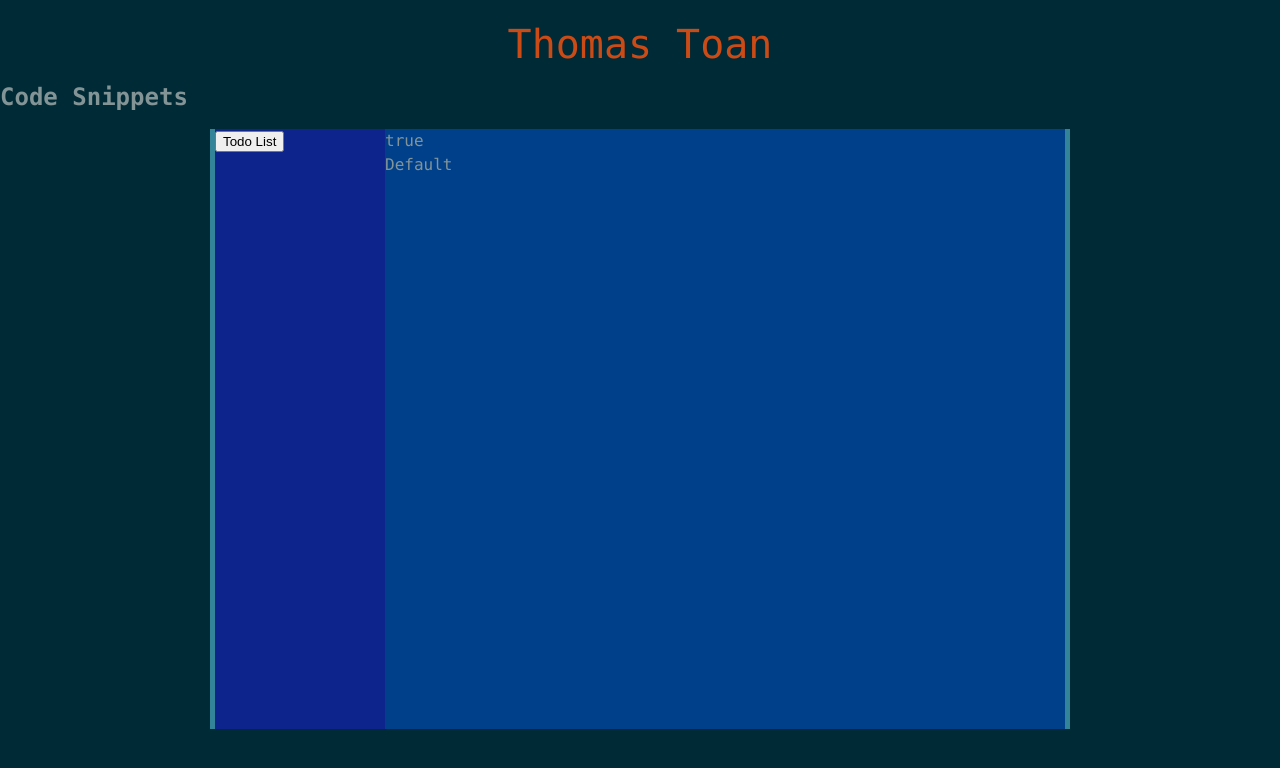
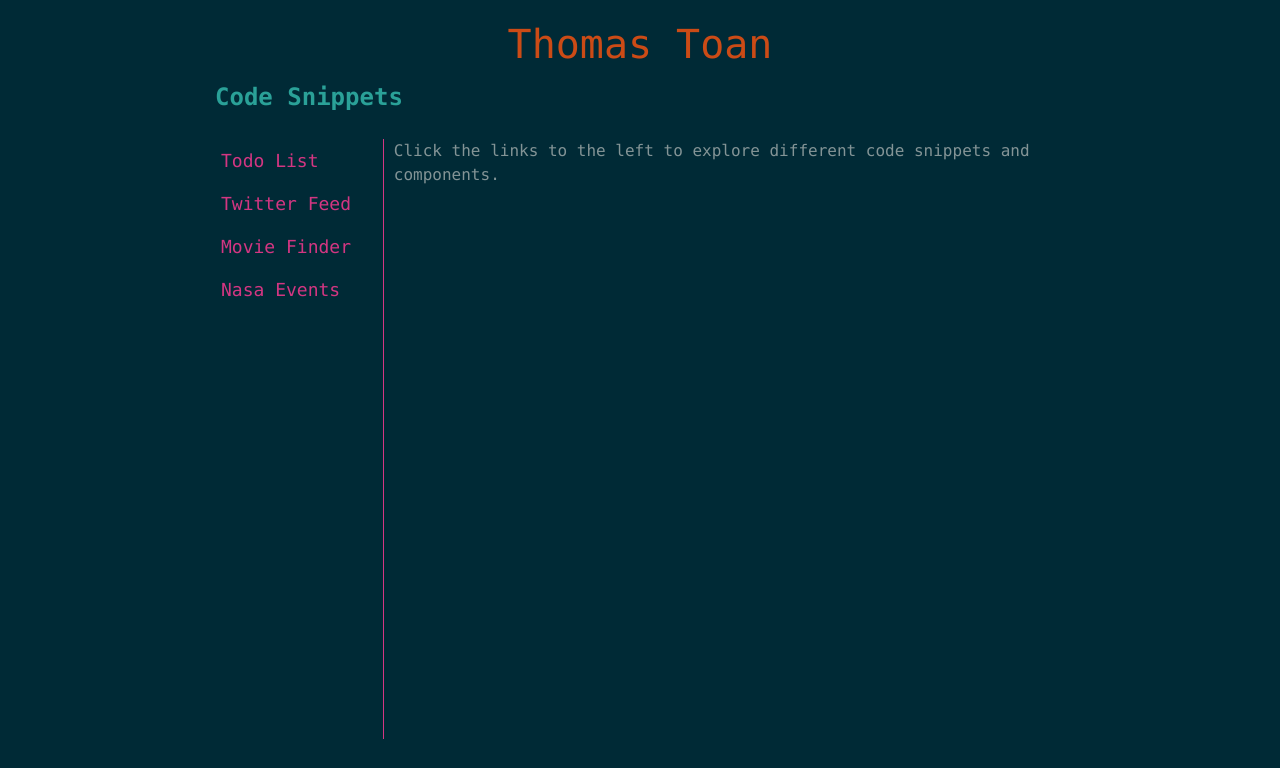
Before and after one commit to Toaney/thomastoan, a React (Create React App) app: page /snippets in a window 1280 px wide. Shown: the top 768 px of the page. Built offline with nearby package versions, Linux system fonts and the light colour scheme.

Commit message:
style code snippets page

```diff
--- a/src/App.css
+++ b/src/App.css
@@ -196,7 +196,7 @@ input:checked{
   display: flex;
   background-color: #338399;
   max-width: 850px;
-  margin: 0 auto;
+  margin: 0 auto 30px;
   padding: 0px 5px 0px 5px;
   min-height: 600px;
 }
@@ -210,3 +210,8 @@ input:checked{
   width: 80%;
   background-color: #00408a;
 }
+
+.sidebar-link {
+  background: none;
+  outline: none;
+}
--- a/src/App.js
+++ b/src/App.js
@@ -1,6 +1,7 @@
 import React from 'react';
 import { BrowserRouter as Router, Route, Link } from 'react-router-dom';
-import './App.css';
+// import './App.css';
+import './scss/styles.scss';
 import TodoList from "./code-snippets/todo-list.js";
 import Home from "./pages/home.js";
 import Snippets from "./pages/snippets.js";
--- a/src/pages/snippets.js
+++ b/src/pages/snippets.js
@@ -6,19 +6,29 @@ function Snippets() {
 
     return(
         <React.Fragment>
-            <h2>Code Snippets</h2>
+            <div className="snippets-header">
+                <h2>Code Snippets</h2>
+            </div>
             <div className="snippets-container">
                 {/* //add sidebar component */}
                 <div className="snippets-sidebar">
                     <button class="sidebar-link" onClick={event => setDisplayLink("todo-list")}>
                         Todo List
                     </button>
+                    <button class="sidebar-link" onClick={event => setDisplayLink("twitter-feed-finder")}>
+                        Twitter Feed
+                    </button>
+                    <button class="sidebar-link" onClick={event => setDisplayLink("movie-finder")}>
+                        Movie Finder
+                    </button>
+                    <button class="sidebar-link" onClick={event => setDisplayLink("nasa-event-finder")}>
+                        Nasa Events
+                    </button>
                 </div>
                 {/* //add content component */}
                 <div className="snippets-content">
-                    {displayLink? <div>true</div> : <div>false</div>}
                     <div class="link-1"></div>
-                    {displayLink === "default"? <div>Default</div> : ""}
+                    {displayLink === "default"? <div>Click the links to the left to explore different code snippets and components.</div> : ""}
                     {displayLink === "todo-list"? <TodoList /> : ""}
                 </div>
             </div>
--- a/src/pages/snippets.scss
+++ b/src/pages/snippets.scss
@@ -1,5 +1,5 @@
 .snippets-container {
     max-width: 850px;
-    margin: 0 auto;
+    margin: 0 auto 20px;
     padding: 0px 5px 0px 5px;
 }
--- a/src/scss/abstracts/_variables.scss
+++ b/src/scss/abstracts/_variables.scss
@@ -0,0 +1,32 @@
+// set up color hex values
+// $blue: #2d769b;
+$blue-dark: #042036;
+$gray: #839496;
+$gray-light: #eeeeee;
+$orange: #E9794B;
+$black: #000000;
+$white: #ffffff;
+$magenta: #D33682;
+$turquoise: #2aa198;
+$blue: #268bd2;
+$gold: #b58900;
+$tangarine: #CB4B16;
+$vacuum:#002a36;
+
+
+// set up color variables
+$color-primary: $orange;
+$color-secondary: $gray;
+$color-highlight: $blue;
+$brex-orange: $orange;
+
+// set up color classes
+.color-primary {
+  color: $blue
+}
+.color-secondary {
+  color: $gray
+}
+.color-highlight {
+  color: $blue
+}
--- a/src/scss/styles.scss
+++ b/src/scss/styles.scss
@@ -0,0 +1,241 @@
+@import "./abstracts/variables.scss";
+// @import "./components/nav.scss";
+
+body {
+    font-family: Consolas, courier new, Helvetica, Arial, Sans-serif;
+    font-size: 1em;
+    line-height: 1.50em;
+    color: #839496;
+    background-color: #002a36;
+    margin-top: 0px
+  }
+  a {
+    text-decoration: underline;
+    color: #268bd2;
+  }
+
+  a:hover {
+    text-decoration: underline;
+    color: #b58900;
+  }
+  .no-underline{
+    text-decoration-line: none;
+  }
+
+  .header-container {
+    text-align: center;
+    margin-top: 1.5rem;
+  }
+  .header {
+    font-size: 2.5em;
+    color: #CB4B16;
+    line-height: 1em;
+    font-weight: 500;
+    margin: .15em 0em;
+    text-decoration-line: none;
+  }
+  .content {
+    background-color: #002a36;
+    max-width: 850px;
+    margin: 0 auto;
+    padding: 0px 5px 0px 5px;
+  }
+  .profile {
+    text-align: center;
+    margin: 0 auto;
+  }
+  .profile h1 {
+    font-size: 2.25em;
+    color: #CB4B16;
+    line-height: 1em;
+    font-weight: 500;
+    margin: .15em 0em;
+  }
+  .collaborate {
+    text-align: center;
+  }
+  .collaborate h2 {
+    font-size: 1.5em;
+    color: #CB4B16;
+    line-height: 1.4em;
+    margin: .5em 0em;
+    font-weight: 500;
+  }
+
+  .social-media {
+    text-align: center;
+    margin: 0 auto;
+  }
+
+  i {
+    text-align: center;
+    margin: 0 auto;
+    color: #268bd2;
+  }
+
+  i:hover {
+    color: #b58900;
+  }
+  .social-media link a fa {
+    text-align: center;
+    margin: 0 auto;
+    color: #268bd2;
+  }
+  .social-media a{
+    margin: .25rem;
+  }
+  .info-segment {
+    text-align: left;
+  }
+  .info-segment h2 {
+    color: #D33682;
+    font-size: 1.1em;
+    line-height: 1.4em;
+    margin: .5em 0em;
+    font-weight: 500;
+  }
+  .info-segment h3 {
+    color: #2aa198;
+    font-size: 1.2em;
+    line-height: 1.4em;
+    margin: .5em 0;
+    font-weight: normal;
+  }
+  .info-segment p {
+    font-size: 1em;
+    line-height: 1.4em;
+    margin: .5em 0em;
+    font-weight: 500;
+  }
+
+  /* Todo List styling below */
+
+  .todo-list-app {
+    max-width: 500px;
+    background: #fff;
+    margin: 4rem auto;
+    border-radius: 7px 7px 6px 6px;
+    color: #000;
+    font-family: Arial, Helvetica, sans-serif;
+  }
+  .tool-heading {
+    margin: 1rem auto;
+    padding: 1.5rem;
+    font-size: 2rem;
+    text-align: center;
+    background: #2d769b;
+    color: #fff;
+    border-radius: 6px 6px 0 0;
+  }
+
+  .todo-list {
+    max-width: 300px;
+    margin: 0 auto;
+  }
+
+  .todo-item {
+    display: flex;
+    justify-content: space-between;
+    margin: .25rem 0;
+  }
+
+  .done {
+    color: rgba(0, 0, 0, 0.3);
+    text-decoration: line-through;
+  }
+
+  .checkbox {
+    margin: 0 1rem 0 0;
+    font-size: 1rem;
+    height: 1rem;
+  }
+
+  input:checked{
+    background-color:  #2d769b;
+  }
+
+  .delete-button {
+    font-weight: bold;
+    color:  #2d769b;
+    border-radius: 4px;
+  }
+
+  .add-todo {
+    max-width: 300px;
+    margin: .5rem auto;
+    padding-bottom: 2rem;
+  }
+
+  .add-todo-heading{
+    margin-top: 1.5rem;
+    margin-bottom: .875rem;
+  }
+
+  .add-todo-input{
+    display: flex;
+    justify-content: space-between;
+  }
+
+  #add-item {
+    font-size: 1rem;
+    height: 1.5rem;
+    width: 70%;
+  }
+
+  .submit-button {
+    background-color: #2d769b;
+    border-color: #2d769b;
+    font-weight: bold;
+    font-size: 1rem;
+    color:  #fff;
+    height: 1.875rem;
+    width: 30%;
+  }
+
+
+
+  /* snippets styling */
+  .snippets-header {
+    display: flex;
+    background: none;
+    max-width: 850px;
+    margin: 0 auto 10px;
+    padding: 0px;
+    color: $turquoise
+  }
+
+  .snippets-container {
+    display: flex;
+    background: none;
+    max-width: 850px;
+    margin: 0 auto 30px;
+    padding: 0px;
+    min-height: 600px;
+  }
+
+  .snippets-sidebar {
+    width: 20%;
+    background-color: $vacuum;
+    border-right: 1px solid $magenta;
+    margin-right: 10px;
+  }
+
+  .snippets-content {
+    width: 80%;
+    background: none;
+  }
+
+  .sidebar-link {
+    background: none;
+    border: none;
+    color: $magenta;
+    font-family: Consolas, courier new, Helvetica, Arial, Sans-serif;
+    font-size: 18px;
+    font-weight: 500;
+    margin-top: 10px;
+    margin-bottom: 10px;
+  }
+
+  .sidebar-link:hover {
+    color: $gold;
+  }
```
